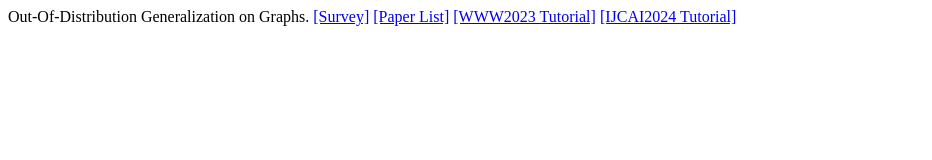
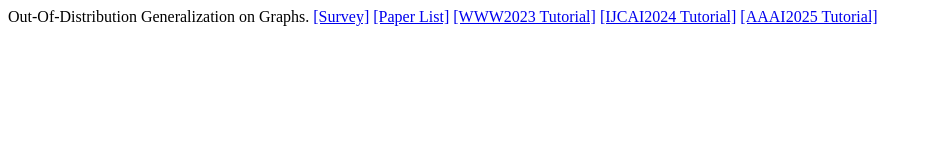
Before and after one commit to ood-generalization/ood-generalization.github.io, a plain HTML site: page index.html in a window 1280 px wide. Shown: the whole page, without its empty margins (0-932 px from the left). Drawn offline with Linux system fonts and the light colour scheme.

Commit message:
Update index.html

```diff
--- a/index.html
+++ b/index.html
@@ -1 +1 @@
-Out-Of-Distribution Generalization on Graphs. <a href="https://arxiv.org/abs/2202.07987">[Survey]</a> <a href="http://graph.ood-generalization.com/" >[Paper List]</a> <a href="www2023Tutorial.htm" target="_blank">[WWW2023 Tutorial]</a> <a href="ijcai2024Tutorial.htm" target="_blank">[IJCAI2024 Tutorial]</a>
+Out-Of-Distribution Generalization on Graphs. <a href="https://arxiv.org/abs/2202.07987">[Survey]</a> <a href="http://graph.ood-generalization.com/" >[Paper List]</a> <a href="www2023Tutorial.htm" target="_blank">[WWW2023 Tutorial]</a> <a href="ijcai2024Tutorial.htm" target="_blank">[IJCAI2024 Tutorial]</a> <a href="aaai2025Tutorial.htm" target="_blank">[AAAI2025 Tutorial]</a>
```
